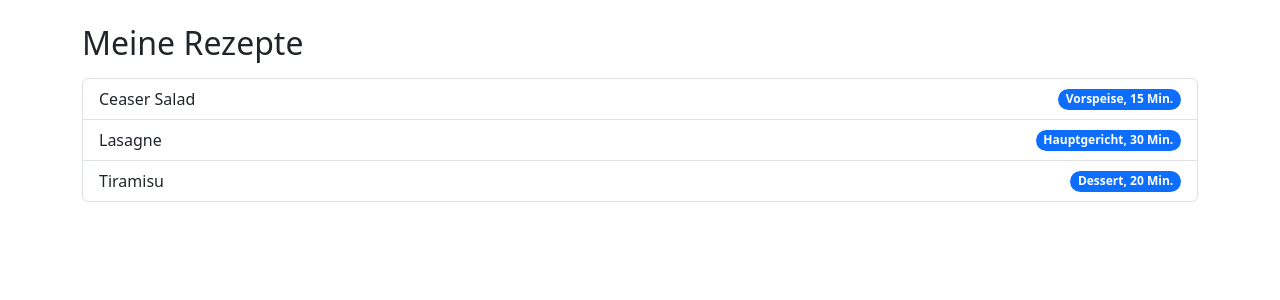
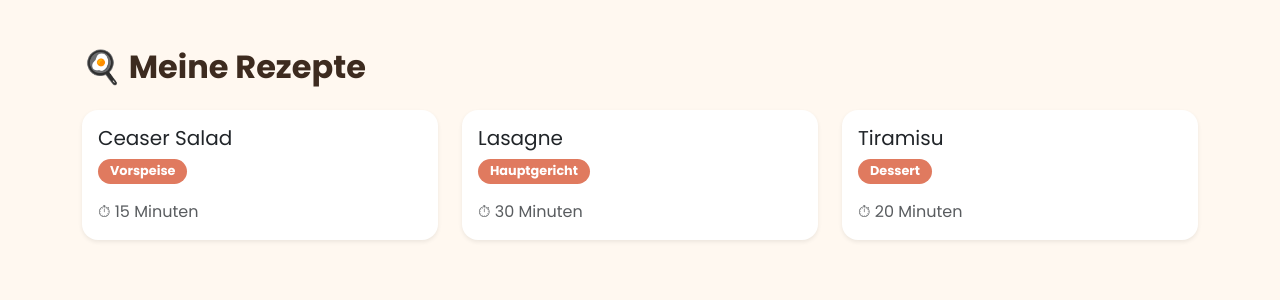
Before and after one commit to dalaakhr/rezeptbuch-frontend, an Angular app: page / in a window 1280 px wide. Shown: the top 300 px of the page. Built offline with nearby package versions, Linux system fonts and the light colour scheme.

Commit message:
Design überarbeitet: Poppins-Schrift, Kartenlayout, warme Farben

```diff
--- a/src/app/recipe-list/recipe-list.css
+++ b/src/app/recipe-list/recipe-list.css
@@ -0,0 +1,17 @@
+.recipe-card {
+  border-radius: 16px;
+  transition: transform 0.2s ease, box-shadow 0.2s ease;
+}
+
+.recipe-card:hover {
+  transform: translateY(-4px);
+  box-shadow: 0 8px 20px rgba(0, 0, 0, 0.1) !important;
+}
+
+.recipe-badge {
+  background-color: #e07a5f;
+  color: white;
+  padding: 6px 12px;
+  border-radius: 20px;
+  font-size: 0.8rem;
+}
--- a/src/app/recipe-list/recipe-list.html
+++ b/src/app/recipe-list/recipe-list.html
@@ -1,11 +1,16 @@
-<div class="container mt-4">
-  <h2 class="mb-3">Meine Rezepte</h2>
-  <ul class="list-group">
+<div class="container mt-5">
+  <h2 class="mb-4">🍳 Meine Rezepte</h2>
+  <div class="row g-4">
     @for (rezept of rezepte; track rezept.titel) {
-      <li class="list-group-item d-flex justify-content-between align-items-center">
-        {{ rezept.titel }}
-        <span class="badge bg-primary rounded-pill">{{ rezept.kategorie }}, {{ rezept.zeit }} Min.</span>
-      </li>
+      <div class="col-md-4">
+        <div class="card recipe-card h-100 border-0 shadow-sm">
+          <div class="card-body">
+            <h5 class="card-title">{{ rezept.titel }}</h5>
+            <span class="badge recipe-badge mb-2">{{ rezept.kategorie }}</span>
+            <p class="card-text text-muted mt-2">⏱ {{ rezept.zeit }} Minuten</p>
+          </div>
+        </div>
+      </div>
     }
-  </ul>
+  </div>
 </div>
--- a/src/index.html
+++ b/src/index.html
@@ -6,6 +6,8 @@
   <base href="/">
   <meta name="viewport" content="width=device-width, initial-scale=1">
   <link rel="icon" type="image/x-icon" href="favicon.ico">
+  <link rel="preconnect" href="https://fonts.googleapis.com">
+  <link href="https://fonts.googleapis.com/css2?family=Poppins:wght@400;600;700&display=swap" rel="stylesheet">
 </head>
 <body>
   <app-root></app-root>
--- a/src/styles.css
+++ b/src/styles.css
@@ -1 +1,10 @@
 /* You can add global styles to this file, and also import other style files */
+body {
+  background-color: #fff8f0;
+  font-family: 'Poppins', sans-serif;
+}
+
+h2 {
+  color: #3d2b1f;
+  font-weight: 700;
+}
```
